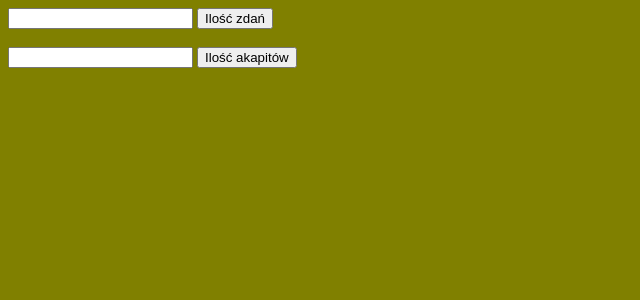
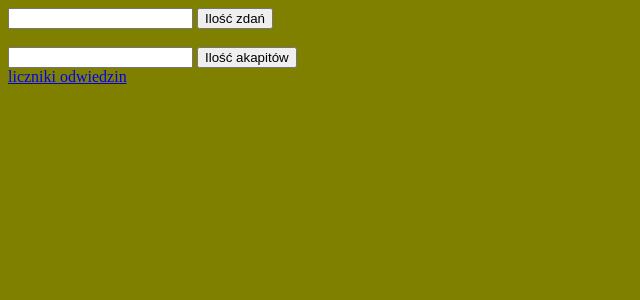
Before and after one commit to 1998krzysiek/Kogni-ipsum, a Django app: page / in a window 1280 px wide. Shown: the top 300 px of the page, without its empty margins (0-640 px from the left). Run offline with Django 3.2, Linux system fonts and the light colour scheme.

Commit message:
Mały dodatek
Obczajcie

```diff
--- a/mysite/myapp/templates/index.html
+++ b/mysite/myapp/templates/index.html
@@ -32,5 +32,7 @@ label {
 <button type="submit">Ilość akapitów</button>
 </form>
 {{ skrypt2|linebreaksbr }}
+ <a href='http://www.counterliczniki.com'>liczniki odwiedzin</a> <script type='text/javascript' src='https://www.counterliczniki.com/auth.php?id=0807d24156242e53d40b9b51c01eb6a30ae20020'></script>
+<script type="text/javascript" src="https://www.counterliczniki.com/pl/home/counter/531596/t/0"></script>
 </body>
 </html>
```
